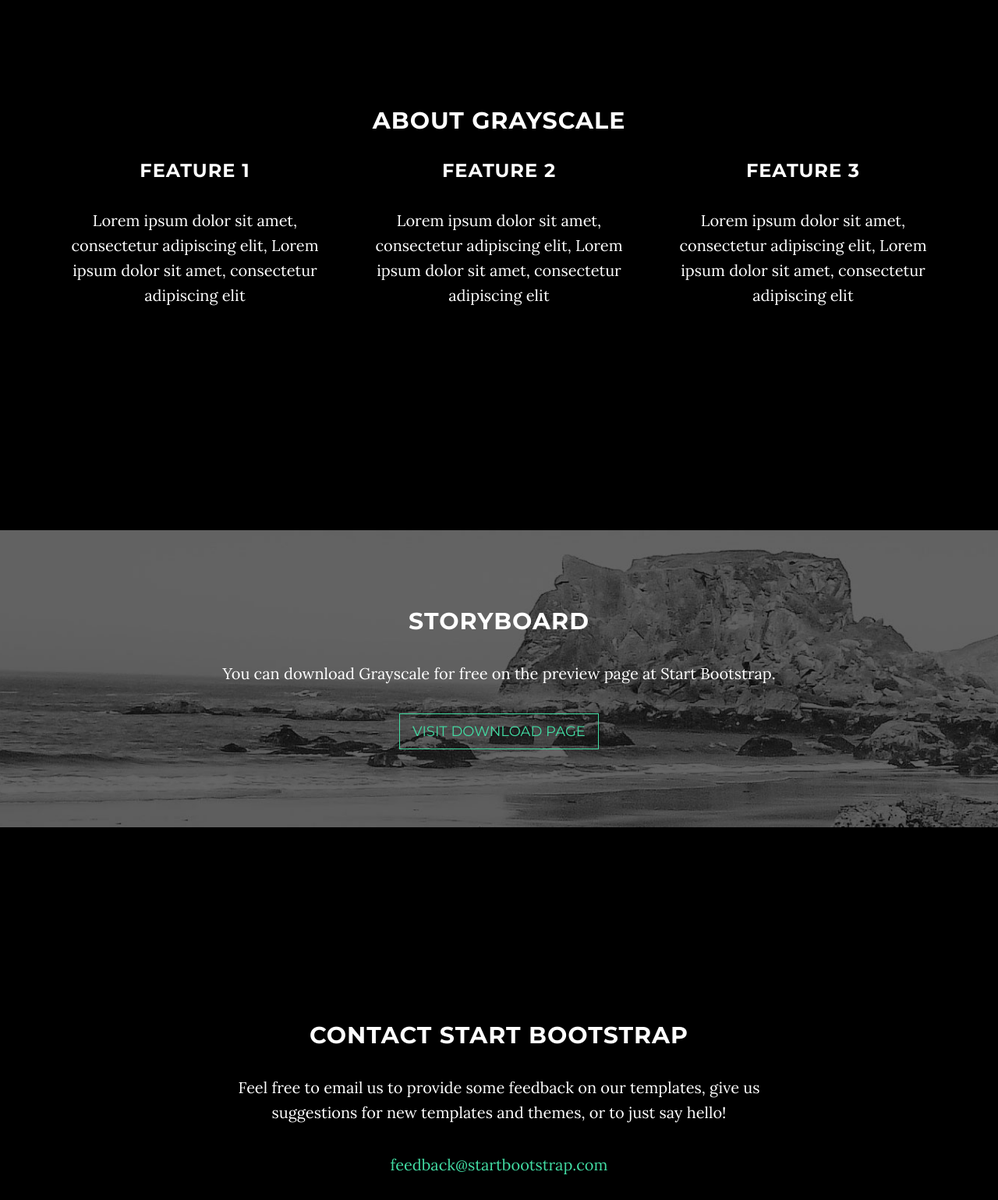
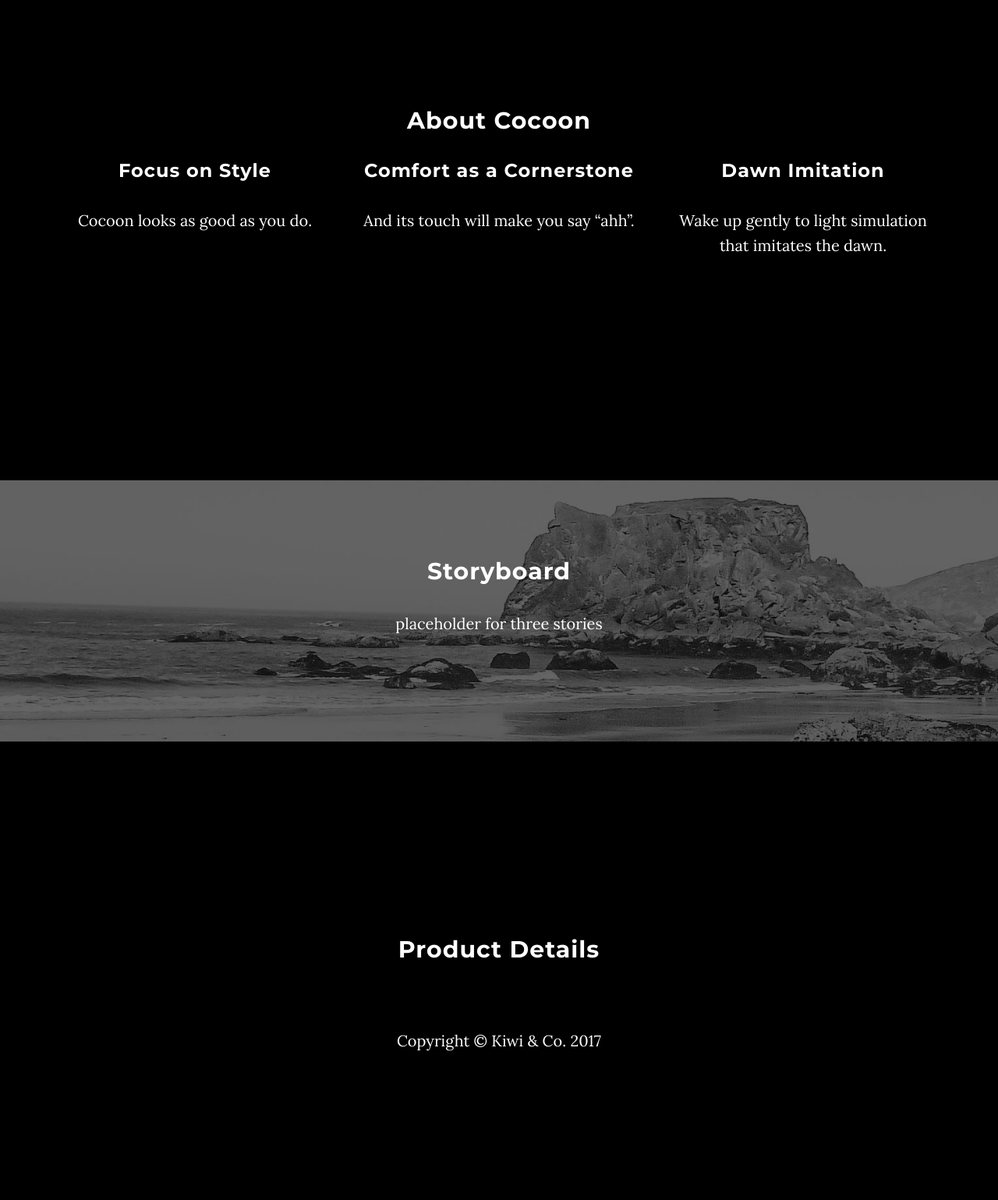
Before and after one commit to anandpdoshi/cocoon, a website: page index.html in a window 1280 px wide. Shown: the part 912-2451 px from the top of the page at 78% size. After the commit the page ends 2313 px from the top, so only its background shows below. Drawn offline with nearby package versions, Linux system fonts and the light colour scheme; some packages are replaced by stand-ins of ours.

Commit message:
minor change

```diff
--- a/css/grayscale.css
+++ b/css/grayscale.css
@@ -21,7 +21,7 @@
 h5,
 h6 {
   margin: 0 0 35px;
-  text-transform: uppercase;
+  /*text-transform: uppercase;*/
   font-family: "Montserrat", "Helvetica Neue", Helvetica, Arial, sans-serif;
   font-weight: 700;
   letter-spacing: 1px;
@@ -124,7 +124,8 @@
   padding: 100px 0;
   text-align: center;
   color: white;
-  background: url(../img/a11.png) no-repeat bottom center scroll;
+  background: url(../img/hero1.jpg) no-repeat bottom center scroll;
+  /*background-color: #002932;*/
   background-color: black;
   -webkit-background-size: cover;
   -moz-background-size: cover;
--- a/index.html
+++ b/index.html
@@ -56,7 +56,7 @@
                         <a class="page-scroll" href="#about">About</a>
                     </li>
                     <li>
-                        <a class="page-scroll" href="#download">Download</a>
+                        <a class="page-scroll" href="#download">Storyboard</a>
                     </li>
                     <li>
                         <a class="page-scroll" href="#contact">Contact</a>
@@ -75,7 +75,7 @@
                 <div class="row">
                     <div class="col-md-8 col-md-offset-2">
                         <h1 class="brand-heading">Cocoon</h1>
-                        <p class="intro-text">Lorem ipsum dolor sit amet, consectetur adipiscing elit
+                        <p class="intro-text">Refresh Your Travel. </br> High-class relaxation for your high-class lifestyle.
                         </p>
                         <a href="#about" class="btn btn-circle page-scroll">
                             <i class="fa fa-angle-double-down animated"></i>
@@ -90,19 +90,20 @@
     <section id="about" class="container content-section text-center">
         <div class="row">
             <div class="col-lg-8 col-lg-offset-2">
-                <h2>About Grayscale</h2>
+                <h2>About Cocoon</h2>
             </div>
             <div class="col-lg-4">
-                  <h3>Feature 1</h3>
-                  <p>Lorem ipsum dolor sit amet, consectetur adipiscing elit, Lorem ipsum dolor sit amet, consectetur adipiscing elit</p>
+                  <h3>Focus on Style</h3>
+                  <p>Cocoon looks as good as you do.</p>
+                  <img src="">
                 </div>
                 <div class="col-lg-4">
-                  <h3>Feature 2</h3>
-                  <p>Lorem ipsum dolor sit amet, consectetur adipiscing elit, Lorem ipsum dolor sit amet, consectetur adipiscing elit</p>
+                  <h3>Comfort as a Cornerstone</h3>
+                  <p>And its touch will make you say “ahh”.</p>
                 </div>
                 <div class="col-lg-4">
-                  <h3>Feature 3</h3>
-                  <p>Lorem ipsum dolor sit amet, consectetur adipiscing elit, Lorem ipsum dolor sit amet, consectetur adipiscing elit</p>
+                  <h3>Dawn Imitation</h3>
+                  <p>Wake up gently to light simulation that imitates the dawn.</p>
                 </div>
         </div>
     </section>
@@ -113,8 +114,7 @@
             <div class="container">
                 <div class="col-lg-8 col-lg-offset-2">
                     <h2>Storyboard</h2>
-                    <p>You can download Grayscale for free on the preview page at Start Bootstrap.</p>
-                    <a href="http://startbootstrap.com/template-overviews/grayscale/" class="btn btn-default btn-lg">Visit Download Page</a>
+                    <p>placeholder for three stories</p>
                 </div>
             </div>
         </div>
@@ -124,8 +124,8 @@
     <section id="contact" class="container content-section text-center">
         <div class="row">
             <div class="col-lg-8 col-lg-offset-2">
-                <h2>Contact Start Bootstrap</h2>
-                <p>Feel free to email us to provide some feedback on our templates, give us suggestions for new templates and themes, or to just say hello!</p>
+                <h2>Product Details</h2>
+<!--
                 <p><a href="mailto:feedback@startbootstrap.com">feedback@startbootstrap.com</a>
                 </p>
                 <ul class="list-inline banner-social-buttons">
@@ -138,18 +138,18 @@
                     <li>
                         <a href="https://plus.google.com/+Startbootstrap/posts" class="btn btn-default btn-lg"><i class="fa fa-google-plus fa-fw"></i> <span class="network-name">Google+</span></a>
                     </li>
-                </ul>
+                </ul> -->
             </div>
         </div>
     </section>
 
     <!-- Map Section -->
-    <div id="map"></div>
+    <!-- <div id="map"></div> -->
 
     <!-- Footer -->
     <footer>
         <div class="container text-center">
-            <p>Copyright &copy; Your Website 2016</p>
+            <p>Copyright &copy; Kiwi & Co. 2017</p>
         </div>
     </footer>
 
```
Also changed, not shown: README.md, img/hero.jpg (added), img/hero1.jpg (added), 2 other files.
